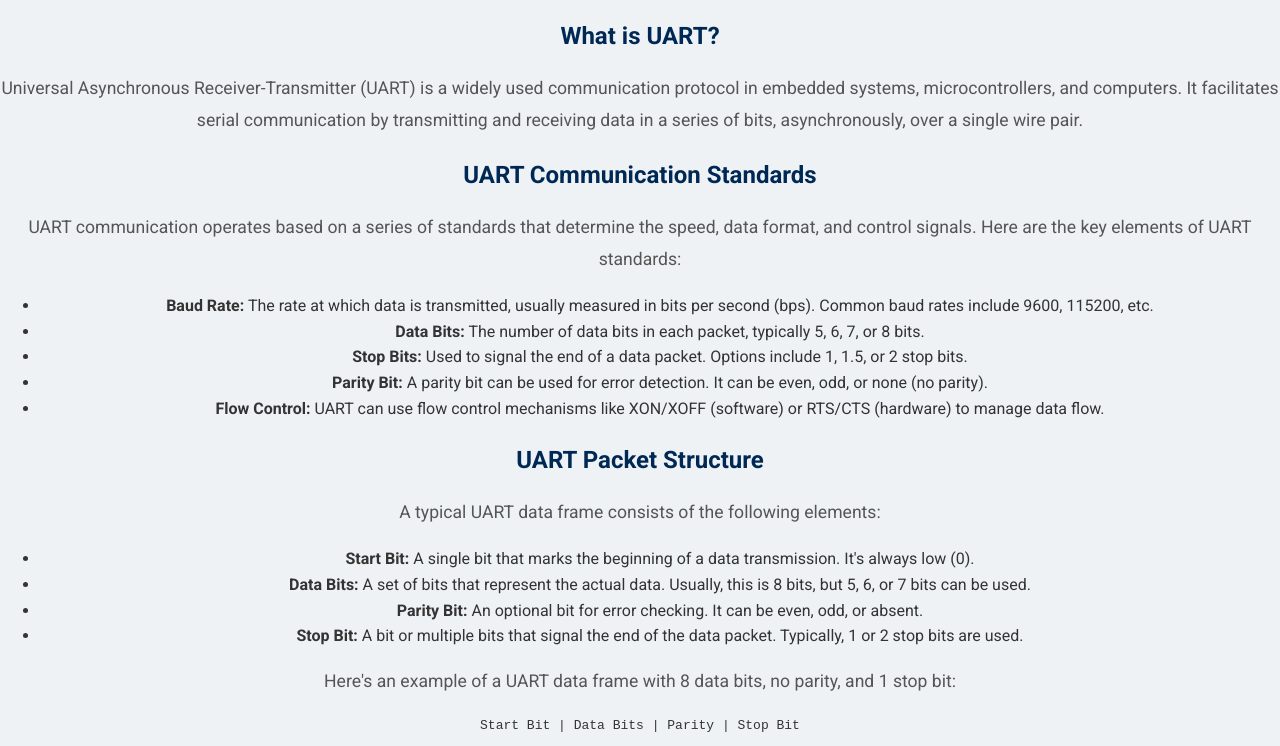
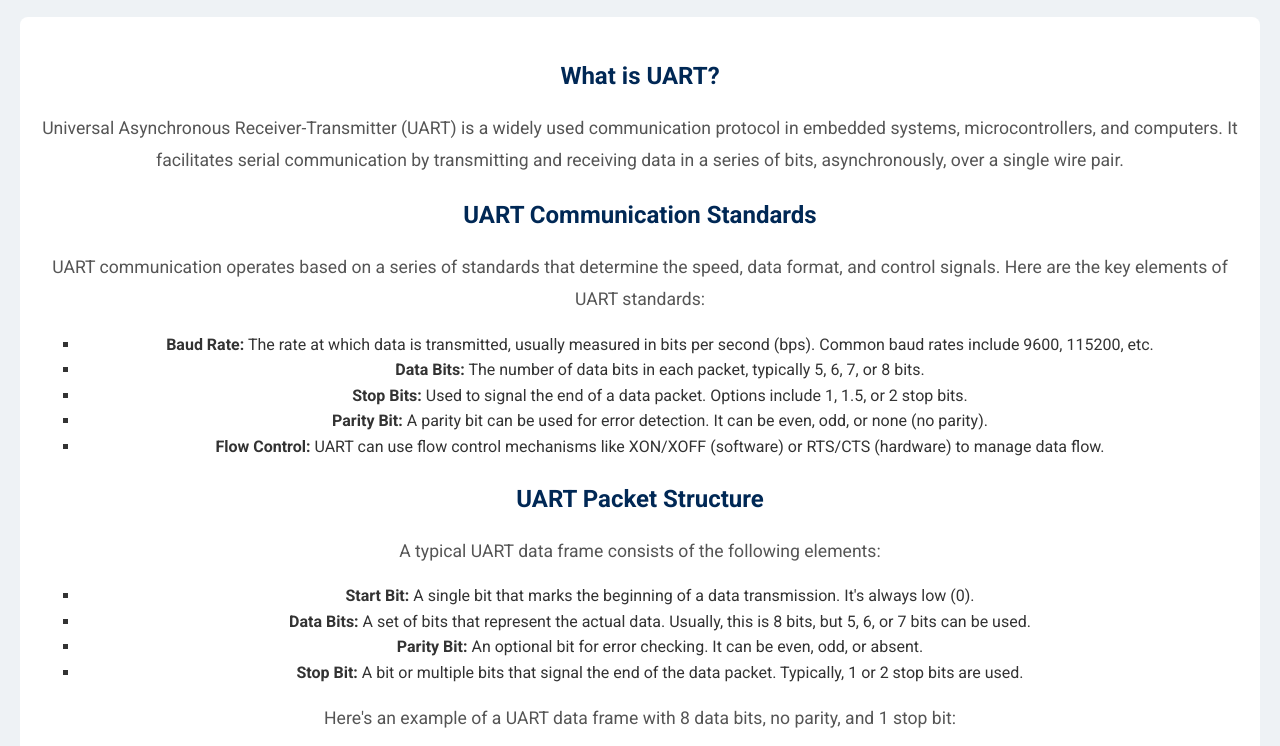
Before and after one commit to sandeep-singh4486/Profile, a plain HTML site: page blogs/communicationprotocol.html in a window 1280 px wide. Shown: the part 203-949 px from the top of the page. Drawn offline with Linux system fonts and the light colour scheme.

Commit message:
Update style.css

```diff
--- a/css/style.css
+++ b/css/style.css
@@ -1,6 +1,38 @@
 /* Import Google Font */
 @import url('https://fonts.googleapis.com/css2?family=Roboto:wght@300;400;700&display=swap');
-
+ body {
+            font-family: Arial, sans-serif;
+            line-height: 1.6;
+            background-color: #f4f4f4;
+            margin: 0;
+            padding: 0;
+        }
+        header {
+            background-color: #333;
+            color: #fff;
+            padding: 10px 0;
+            text-align: center;
+        }
+        article {
+            margin: 20px;
+            padding: 20px;
+            background-color: #fff;
+            border-radius: 8px;
+        }
+        h1, h2 {
+            color: #333;
+        }
+        p {
+            margin-bottom: 15px;
+        }
+        code {
+            background-color: #f0f0f0;
+            padding: 3px 5px;
+            border-radius: 3px;
+        }
+        ul {
+            list-style-type: square;
+        }
 /* Global Styles */
 body {
     font-family: 'Roboto', Arial, sans-serif;
```
